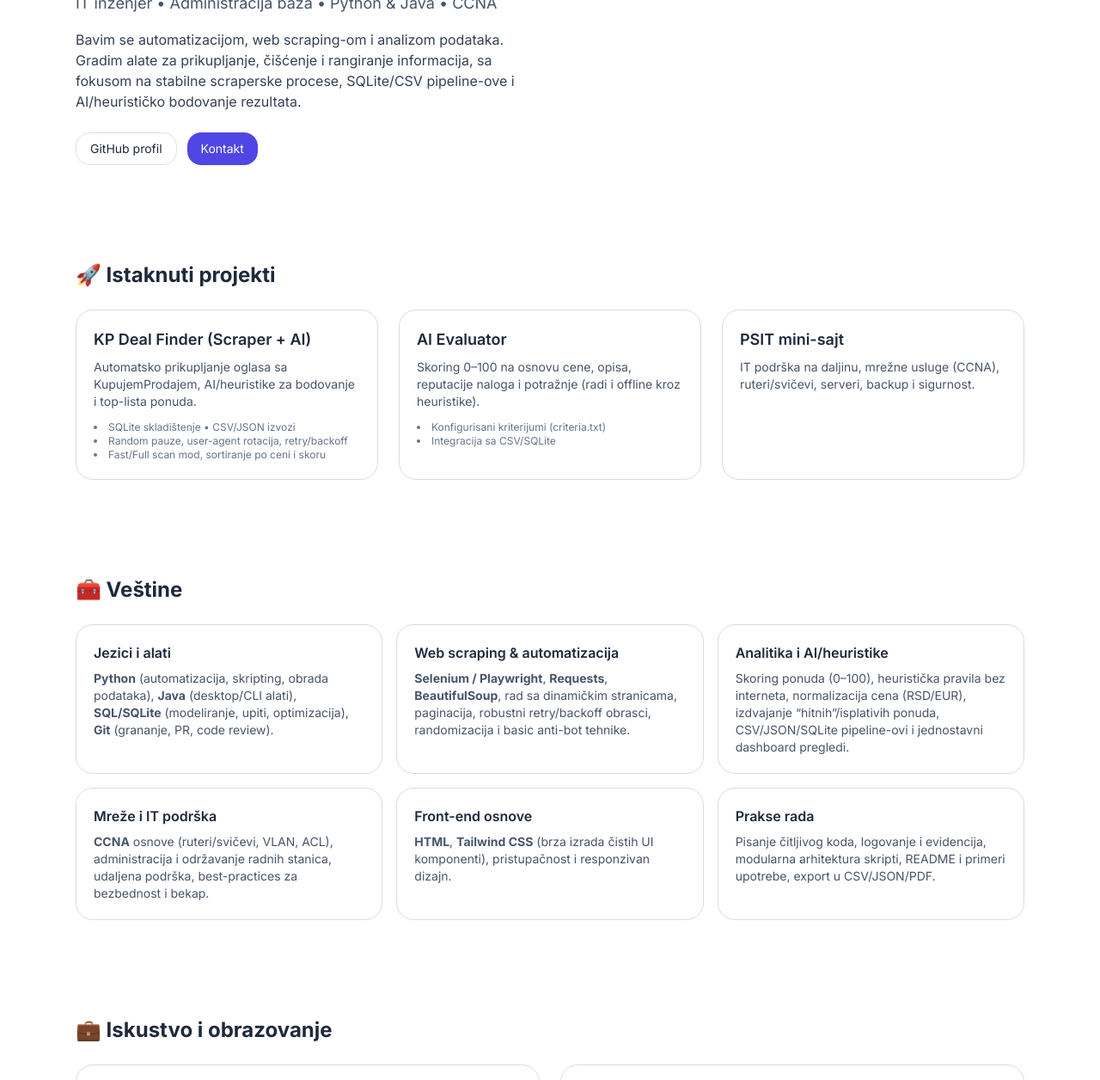
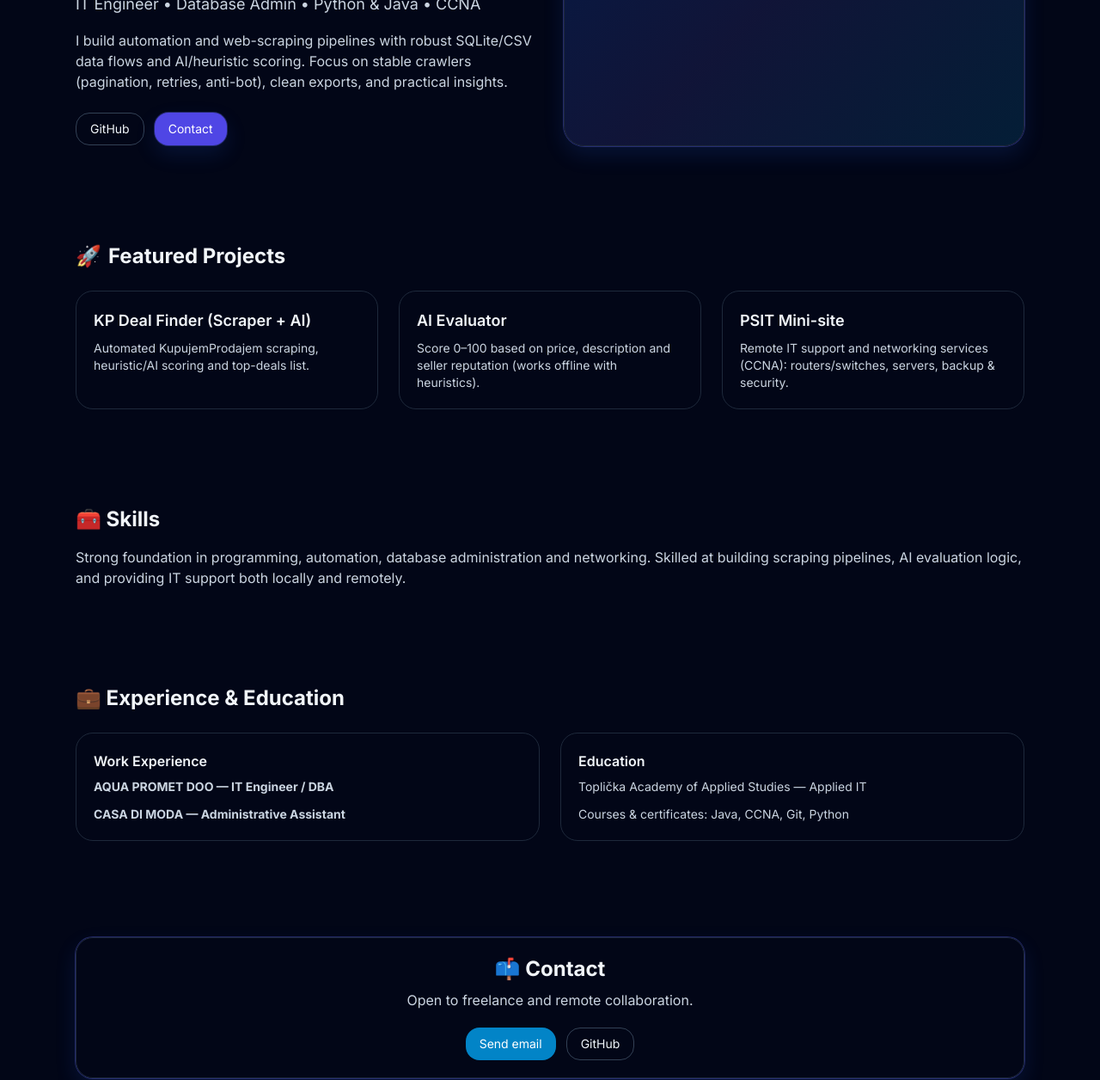
Before and after one commit to Neicle/neicle.github.io, a plain HTML site: page index.html in a window 1280 px wide. Shown: the part 179-1435 px from the top of the page at 86% size. Drawn offline with nearby package versions, Linux system fonts and the light colour scheme.

Commit message:
ui: EN/SR switch + blue accents

```diff
--- a/index.html
+++ b/index.html
@@ -1,33 +1,40 @@
 <!DOCTYPE html>
-<html lang="sr">
+<html lang="en">
 <head>
   <meta charset="utf-8" />
   <meta name="viewport" content="width=device-width, initial-scale=1" />
   <title>Nemanja Stojanović — Portfolio</title>
-  <meta name="description" content="Portfolio i projekti: web scraping, automatizacija, AI evaluacija oglasa, mreže (CCNA)." />
+  <meta name="description" content="Portfolio: web scraping, automation, AI heuristics, networking (CCNA)." />
   <link rel="preconnect" href="https://fonts.googleapis.com">
   <link rel="preconnect" href="https://fonts.gstatic.com" crossorigin>
   <link href="https://fonts.googleapis.com/css2?family=Inter:wght@300;400;500;600;700;800&display=swap" rel="stylesheet">
   <script src="https://cdn.tailwindcss.com"></script>
   <style>
-    :root { color-scheme: light dark; }
+    :root { color-scheme: dark light; }
     html { scroll-behavior: smooth; }
     body { font-family: Inter, system-ui, -apple-system, Segoe UI, Roboto, Ubuntu, Cantarell, Noto Sans, "Helvetica Neue", Arial; }
     .card { border-radius: 1.25rem; border: 1px solid rgba(100,116,139,.25); padding: 1.25rem; }
+    .ring-accent { box-shadow: 0 0 0 1px rgba(99,102,241,.35), 0 10px 25px rgba(37,99,235,.15); }
+    .grad-accent { background-image: linear-gradient(135deg, rgba(37,99,235,.2), rgba(99,102,241,.15) 40%, rgba(14,165,233,.15)); }
   </style>
 </head>
-<body class="bg-white text-slate-800 dark:bg-slate-950 dark:text-slate-100">
+<body class="bg-slate-950 text-slate-100">
   <!-- Header -->
-  <header class="sticky top-0 z-40 backdrop-blur border-b border-slate-200/60 dark:border-slate-800/60">
+  <header class="sticky top-0 z-40 backdrop-blur border-b border-slate-800/60 bg-slate-950/70">
     <div class="max-w-6xl mx-auto px-4 sm:px-6 py-3 flex items-center justify-between">
-      <a href="#" class="text-lg font-extrabold tracking-tight">NS<span class="text-indigo-500">·</span>Portfolio</a>
+      <a href="#" class="text-lg font-extrabold tracking-tight text-slate-100">
+        NS<span class="text-indigo-400">·</span><span class="text-sky-400">Portfolio</span>
+      </a>
       <nav class="hidden sm:flex gap-6 text-sm font-medium">
-        <a href="#projekti" class="hover:text-indigo-500">Projekti</a>
-        <a href="#vestine" class="hover:text-indigo-500">Veštine</a>
-        <a href="#iskustvo" class="hover:text-indigo-500">Iskustvo</a>
-        <a href="#kontakt" class="hover:text-indigo-500">Kontakt</a>
+        <a href="#projects" class="hover:text-sky-400" data-i18n="nav.projects">Projects</a>
+        <a href="#skills"   class="hover:text-sky-400" data-i18n="nav.skills">Skills</a>
+        <a href="#exp"      class="hover:text-sky-400" data-i18n="nav.experience">Experience</a>
+        <a href="#contact"  class="hover:text-sky-400" data-i18n="nav.contact">Contact</a>
       </nav>
-      <button id="themeToggle" class="rounded-2xl border border-slate-300/60 dark:border-slate-700 px-3 py-1 text-xs">Tema</button>
+      <div class="flex items-center gap-2">
+        <button id="langToggle" class="rounded-2xl border border-slate-700 px-3 py-1 text-xs hover:border-sky-500" aria-label="Language">EN</button>
+        <button id="themeToggle" class="rounded-2xl border border-slate-700 px-3 py-1 text-xs hover:border-sky-500" data-i18n="ui.theme">Theme</button>
+      </div>
     </div>
   </header>
 
@@ -35,167 +42,149 @@
   <section class="max-w-6xl mx-auto px-4 sm:px-6 py-14">
     <div class="grid md:grid-cols-2 gap-8 items-center">
       <div>
-        <h1 class="text-4xl md:text-5xl font-extrabold leading-tight tracking-tight">Nemanja Stojanović</h1>
-        <p class="mt-3 text-lg text-slate-600 dark:text-slate-300">IT inženjer • Administracija baza • Python & Java • CCNA</p>
-        <p class="mt-4 text-slate-700 dark:text-slate-300">
-          Bavim se automatizacijom, web scraping-om i analizom podataka. Gradim alate za prikupljanje, čišćenje i rangiranje informacija,
-          sa fokusom na stabilne scraperske procese, SQLite/CSV pipeline-ove i AI/heurističko bodovanje rezultata.
+        <h1 class="text-4xl md:text-5xl font-extrabold leading-tight tracking-tight">
+          Nemanja Stojanović
+        </h1>
+        <p class="mt-3 text-lg text-slate-300" data-i18n="hero.subtitle">
+          IT Engineer • Database Admin • Python & Java • CCNA
+        </p>
+        <p class="mt-4 text-slate-300" data-i18n="hero.text">
+          I build automation and web-scraping pipelines with robust SQLite/CSV data flows
+          and AI/heuristic scoring. Focus on stable crawlers (pagination, retries, anti-bot),
+          clean exports, and practical insights.
         </p>
         <div class="mt-6 flex flex-wrap gap-3">
-          <a href="https://github.com/Neicle" class="inline-flex items-center rounded-2xl border border-slate-300/70 dark:border-slate-700 px-4 py-2 text-sm hover:bg-slate-50 dark:hover:bg-slate-900">GitHub profil</a>
-          <a href="#kontakt" class="inline-flex items-center rounded-2xl bg-indigo-600 text-white px-4 py-2 text-sm hover:bg-indigo-500">Kontakt</a>
+          <a href="https://github.com/Neicle"
+             class="inline-flex items-center rounded-2xl border border-slate-700 px-4 py-2 text-sm hover:border-sky-500">
+            GitHub
+          </a>
+          <a href="#contact"
+             class="inline-flex items-center rounded-2xl bg-indigo-600 text-white px-4 py-2 text-sm hover:bg-indigo-500 ring-accent">
+            <span data-i18n="cta.contact">Contact</span>
+          </a>
         </div>
+      </div>
+      <div class="grad-accent rounded-3xl border border-slate-800 min-h-[240px] ring-accent"></div>
+    </div>
+  </section>
+
+  <!-- Projects -->
+  <section id="projects" class="max-w-6xl mx-auto px-4 sm:px-6 py-14">
+    <h2 class="text-2xl font-bold flex items-center gap-2">
+      <span>🚀</span><span data-i18n="projects.title">Featured Projects</span>
+    </h2>
+    <div class="mt-6 grid sm:grid-cols-2 lg:grid-cols-3 gap-6">
+      <article class="card hover:shadow-md transition-shadow border-slate-800">
+        <h3 class="font-semibold text-lg">KP Deal Finder (Scraper + AI)</h3>
+        <p class="mt-2 text-sm text-slate-300" data-i18n="projects.kp.text">
+          Automated KupujemProdajem scraping, heuristic/AI scoring and top-deals list.
+        </p>
+      </article>
+
+      <article class="card hover:shadow-md transition-shadow border-slate-800">
+        <h3 class="font-semibold text-lg">AI Evaluator</h3>
+        <p class="mt-2 text-sm text-slate-300" data-i18n="projects.ai.text">
+          Score 0–100 based on price, description and seller reputation (works offline with heuristics).
+        </p>
+      </article>
+
+      <article class="card hover:shadow-md transition-shadow border-slate-800">
+        <h3 class="font-semibold text-lg">PSIT Mini-site</h3>
+        <p class="mt-2 text-sm text-slate-300" data-i18n="projects.psit.text">
+          Remote IT support and networking services (CCNA): routers/switches, servers, backup & security.
+        </p>
+      </article>
+    </div>
+  </section>
+
+  <!-- Skills -->
+  <section id="skills" class="max-w-6xl mx-auto px-4 sm:px-6 py-14">
+    <h2 class="text-2xl font-bold" data-i18n="skills.title">🧰 Skills</h2>
+    <p class="mt-4 text-slate-300" data-i18n="skills.desc">
+      Strong foundation in programming, automation, database administration and networking.
+      Skilled at building scraping pipelines, AI evaluation logic, and providing IT support
+      both locally and remotely.
+    </p>
+  </section>
+
+  <!-- Experience -->
+  <section id="exp" class="max-w-6xl mx-auto px-4 sm:px-6 py-14">
+    <h2 class="text-2xl font-bold" data-i18n="exp.title">💼 Experience & Education</h2>
+    <div class="mt-6 grid md:grid-cols-2 gap-6">
+      <div class="card border-slate-800">
+        <h3 class="font-semibold" data-i18n="exp.work">Work Experience</h3>
+        <ul class="mt-2 text-sm text-slate-300 space-y-3">
+          <li><strong>AQUA PROMET DOO — IT Engineer / DBA</strong></li>
+          <li><strong>CASA DI MODA — Administrative Assistant</strong></li>
+        </ul>
+      </div>
+      <div class="card border-slate-800">
+        <h3 class="font-semibold" data-i18n="exp.edu">Education</h3>
+        <p class="mt-2 text-sm text-slate-300">Toplička Academy of Applied Studies — Applied IT</p>
+        <p class="mt-3 text-sm text-slate-300">Courses & certificates: Java, CCNA, Git, Python</p>
       </div>
     </div>
   </section>
 
-  <!-- Projekti -->
-  <section id="projekti" class="max-w-6xl mx-auto px-4 sm:px-6 py-14">
-    <h2 class="text-2xl font-bold flex items-center gap-2">🚀 Istaknuti projekti</h2>
-    <div class="mt-6 grid sm:grid-cols-2 lg:grid-cols-3 gap-6">
-      <article class="card hover:shadow-md transition-shadow">
-        <h3 class="font-semibold text-lg">KP Deal Finder (Scraper + AI)</h3>
-        <p class="mt-2 text-sm text-slate-600 dark:text-slate-300">Automatsko prikupljanje oglasa sa KupujemProdajem, AI/heuristike za bodovanje i top-lista ponuda.</p>
-        <ul class="mt-3 text-xs text-slate-500 list-disc list-inside">
-          <li>SQLite skladištenje • CSV/JSON izvozi</li>
-          <li>Random pauze, user-agent rotacija, retry/backoff</li>
-          <li>Fast/Full scan mod, sortiranje po ceni i skoru</li>
-        </ul>
-        <!-- <a href="LINK_DO_REPOA" class="mt-3 inline-block text-indigo-600 hover:text-indigo-500 text-sm">Repo</a> -->
-      </article>
-
-      <article class="card hover:shadow-md transition-shadow">
-        <h3 class="font-semibold text-lg">AI Evaluator</h3>
-        <p class="mt-2 text-sm text-slate-600 dark:text-slate-300">Skoring 0–100 na osnovu cene, opisa, reputacije naloga i potražnje (radi i offline kroz heuristike).</p>
-        <ul class="mt-3 text-xs text-slate-500 list-disc list-inside">
-          <li>Konfigurisani kriterijumi (criteria.txt)</li>
-          <li>Integracija sa CSV/SQLite</li>
-        </ul>
-      </article>
-
-      <article class="card hover:shadow-md transition-shadow">
-        <h3 class="font-semibold text-lg">PSIT mini-sajt</h3>
-        <p class="mt-2 text-sm text-slate-600 dark:text-slate-300">IT podrška na daljinu, mrežne usluge (CCNA), ruteri/svičevi, serveri, backup i sigurnost.</p>
-        <!-- <a href="LINK" class="mt-3 inline-block text-indigo-600 hover:text-indigo-500 text-sm">Pogledaj</a> -->
-      </article>
-    </div>
-  </section>
-
-  <!-- Veštine -->
-  <section id="vestine" class="max-w-6xl mx-auto px-4 sm:px-6 py-14">
-    <h2 class="text-2xl font-bold">🧰 Veštine</h2>
-
-    <div class="mt-6 grid sm:grid-cols-2 lg:grid-cols-3 gap-4">
-      <div class="card">
-        <h3 class="font-semibold">Jezici i alati</h3>
-        <p class="mt-2 text-sm text-slate-600 dark:text-slate-300">
-          <strong>Python</strong> (automatizacija, skripting, obrada podataka), <strong>Java</strong> (desktop/CLI alati),
-          <strong>SQL/SQLite</strong> (modeliranje, upiti, optimizacija), <strong>Git</strong> (grananje, PR, code review).
-        </p>
-      </div>
-
-      <div class="card">
-        <h3 class="font-semibold">Web scraping & automatizacija</h3>
-        <p class="mt-2 text-sm text-slate-600 dark:text-slate-300">
-          <strong>Selenium / Playwright</strong>, <strong>Requests</strong>, <strong>BeautifulSoup</strong>, rad sa dinamičkim stranicama,
-          paginacija, robustni retry/backoff obrasci, randomizacija i basic anti-bot tehnike.
-        </p>
-      </div>
-
-      <div class="card">
-        <h3 class="font-semibold">Analitika i AI/heuristike</h3>
-        <p class="mt-2 text-sm text-slate-600 dark:text-slate-300">
-          Skoring ponuda (0–100), heuristička pravila bez interneta, normalizacija cena (RSD/EUR), izdvajanje “hitnih”/isplativih ponuda,
-          CSV/JSON/SQLite pipeline-ovi i jednostavni dashboard pregledi.
-        </p>
-      </div>
-
-      <div class="card">
-        <h3 class="font-semibold">Mreže i IT podrška</h3>
-        <p class="mt-2 text-sm text-slate-600 dark:text-slate-300">
-          <strong>CCNA</strong> osnove (ruteri/svičevi, VLAN, ACL), administracija i održavanje radnih stanica, udaljena podrška,
-          best-practices za bezbednost i bekap.
-        </p>
-      </div>
-
-      <div class="card">
-        <h3 class="font-semibold">Front-end osnove</h3>
-        <p class="mt-2 text-sm text-slate-600 dark:text-slate-300">
-          <strong>HTML</strong>, <strong>Tailwind CSS</strong> (brza izrada čistih UI komponenti), pristupačnost i responzivan dizajn.
-        </p>
-      </div>
-
-      <div class="card">
-        <h3 class="font-semibold">Prakse rada</h3>
-        <p class="mt-2 text-sm text-slate-600 dark:text-slate-300">
-          Pisanje čitljivog koda, logovanje i evidencija, modularna arhitektura skripti, README i primeri upotrebe, export u CSV/JSON/PDF.
-        </p>
+  <!-- Contact -->
+  <section id="contact" class="max-w-6xl mx-auto px-4 sm:px-6 py-14">
+    <div class="card text-center border-slate-800 ring-accent">
+      <h2 class="text-2xl font-bold" data-i18n="contact.title">📫 Contact</h2>
+      <p class="mt-2 text-slate-300" data-i18n="contact.text">Open to freelance and remote collaboration.</p>
+      <div class="mt-5 flex justify-center gap-3">
+        <a href="mailto:nemanja.s.ja95@gmail.com"
+           class="inline-flex items-center rounded-2xl bg-sky-600 text-white px-4 py-2 text-sm hover:bg-sky-500">
+           <span data-i18n="cta.email">Send email</span>
+        </a>
+        <a href="https://github.com/Neicle"
+           class="inline-flex items-center rounded-2xl border border-slate-700 px-4 py-2 text-sm hover:border-sky-500">
+          GitHub
+        </a>
       </div>
     </div>
   </section>
 
-  <!-- Iskustvo -->
-  <section id="iskustvo" class="max-w-6xl mx-auto px-4 sm:px-6 py-14">
-    <h2 class="text-2xl font-bold">💼 Iskustvo i obrazovanje</h2>
-
-    <div class="mt-6 grid md:grid-cols-2 gap-6">
-      <div class="card">
-        <h3 class="font-semibold">Radno iskustvo</h3>
-        <ul class="mt-2 text-sm text-slate-600 dark:text-slate-300 space-y-3">
-          <li>
-            <strong>IT inženjer / DBA — AQUA PROMET DOO</strong><br/>
-            Održavanje i administracija baza podataka, izrada skripti za automatizaciju rutinskih zadataka,
-            praćenje performansi i sigurnosne procedure; podrška korisnicima i dokumentovanje procesa.
-          </li>
-          <li>
-            <strong>Administrativni asistent — CASA DI MODA</strong><br/>
-            Rad sa dokumentacijom i evidencijama, koordinacija internih procesa, ad-hoc IT podrška i poboljšanje operativnih tokova.
-          </li>
-        </ul>
-      </div>
-
-      <div class="card">
-        <h3 class="font-semibold">Obrazovanje</h3>
-        <p class="mt-2 text-sm text-slate-600 dark:text-slate-300">
-          <strong>Toplička akademija strukovnih studija</strong> — Primenjene informacione tehnologije
-        </p>
-        <p class="mt-3 text-sm text-slate-600 dark:text-slate-300">
-          Kursevi i sertifikati: <strong>Java</strong>, <strong>CCNA</strong>, <strong>Git</strong>, <strong>Python</strong>.
-        </p>
-      </div>
-    </div>
-  </section>
-
-  <!-- Kontakt -->
-  <section id="kontakt" class="max-w-6xl mx-auto px-4 sm:px-6 py-14">
-    <div class="card text-center">
-      <h2 class="text-2xl font-bold">📫 Kontakt</h2>
-      <p class="mt-2 text-slate-600 dark:text-slate-300">Otvoren sam za saradnju i freelance projekte.</p>
-      <div class="mt-5 flex justify-center gap-3">
-        <a href="mailto:nemanja.s.ja95@gmail.com" class="inline-flex items-center rounded-2xl bg-indigo-600 text-white px-4 py-2 text-sm hover:bg-indigo-500">Pošalji email</a>
-        <a href="https://github.com/Neicle" class="inline-flex items-center rounded-2xl border border-slate-300/70 dark:border-slate-700 px-4 py-2 text-sm hover:bg-slate-50 dark:hover:bg-slate-900">GitHub</a>
-      </div>
-    </div>
-  </section>
-
-  <footer class="py-10 text-center text-sm text-slate-500">
-    <p>&copy; <span id="year"></span> Nemanja Stojanović. Sva prava zadržana.</p>
+  <footer class="py-10 text-center text-sm text-slate-400">
+    <p>&copy; <span id="year"></span> Nemanja Stojanović. All rights reserved.</p>
   </footer>
 
   <script>
-    // footer godina
+    // footer year
     document.getElementById('year').textContent = new Date().getFullYear();
-    // tema
-    const toggle = document.getElementById('themeToggle');
-    function applyTheme(t){
-      document.documentElement.classList.toggle('dark', t === 'dark');
-      localStorage.setItem('theme', t);
+
+    // theme toggle
+    const themeBtn = document.getElementById('themeToggle');
+    function applyTheme(t){ document.documentElement.classList.toggle('light', t==='light'); localStorage.setItem('theme',t); }
+    const savedTheme = localStorage.getItem('theme') || 'dark';
+    applyTheme(savedTheme);
+    themeBtn.addEventListener('click', ()=>{
+      const next = document.documentElement.classList.contains('light') ? 'dark' : 'light';
+      applyTheme(next);
+    });
+
+    // simple i18n
+    const t = {
+      en: { "nav.projects":"Projects","nav.skills":"Skills","nav.experience":"Experience","nav.contact":"Contact","ui.theme":"Theme","hero.subtitle":"IT Engineer • Database Admin • Python & Java • CCNA","hero.text":"I build automation and web-scraping pipelines with robust SQLite/CSV data flows and AI/heuristic scoring. Focus on stable crawlers (pagination, retries, anti-bot), clean exports, and practical insights.","cta.contact":"Contact","projects.title":"Featured Projects","projects.kp.text":"Automated KupujemProdajem scraping, heuristic/AI scoring and top-deals list.","projects.ai.text":"Score 0–100 based on price, description and seller reputation (works offline with heuristics).","projects.psit.text":"Remote IT support and networking services (CCNA): routers/switches, servers, backup & security.","skills.title":"🧰 Skills","skills.desc":"Strong foundation in programming, automation, database administration and networking. Skilled at building scraping pipelines, AI evaluation logic, and providing IT support both locally and remotely.","exp.title":"💼 Experience & Education","exp.work":"Work Experience","exp.edu":"Education","contact.title":"📫 Contact","contact.text":"Open to freelance and remote collaboration.","cta.email":"Send email"},
+      sr: { "nav.projects":"Projekti","nav.skills":"Veštine","nav.experience":"Iskustvo","nav.contact":"Kontakt","ui.theme":"Tema","hero.subtitle":"IT inženjer • Administracija baza • Python & Java • CCNA","hero.text":"Bavim se automatizacijom i web-scrapingom sa stabilnim SQLite/CSV tokovima podataka i AI/heurističkim skoringom. Fokus na stabilne crawlere (paginacija, retry, anti-bot), čiste izvode i praktične uvide.","cta.contact":"Kontakt","projects.title":"Istaknuti projekti","projects.kp.text":"Automatsko prikupljanje sa KupujemProdajem, heurističko/AI bodovanje i lista top ponuda.","projects.ai.text":"Skor 0–100 na osnovu cene, opisa i reputacije prodavca (radi i offline preko heuristika).","projects.psit.text":"Udaljena IT podrška i mrežne usluge (CCNA): ruteri/svičevi, serveri, bekap i bezbednost.","skills.title":"🧰 Veštine","skills.desc":"Snažna osnova u programiranju, automatizaciji, administraciji baza i mrežama. Vešt u izradi scraping pipeline-ova, AI evaluacija i pružanju IT podrške lokalno i na daljinu.","exp.title":"💼 Iskustvo i obrazovanje","exp.work":"Radno iskustvo","exp.edu":"Obrazovanje","contact.title":"📫 Kontakt","contact.text":"Otvoren sam za freelance i remote saradnju.","cta.email":"Pošalji email"}
+    };
+
+    const langBtn = document.getElementById('langToggle');
+    function applyLang(l){
+      document.documentElement.lang = l;
+      localStorage.setItem('lang', l);
+      langBtn.textContent = (l === 'sr') ? 'SR' : 'EN';
+      document.querySelectorAll('[data-i18n]').forEach(el=>{
+        const key = el.getAttribute('data-i18n');
+        if (t[l] && t[l][key]) el.textContent = t[l][key];
+      });
+      if(l==='sr') document.querySelector('footer p').innerHTML = `&copy; <span id="year">${new Date().getFullYear()}</span> Nemanja Stojanović. Sva prava zadržana.`;
+      else document.querySelector('footer p').innerHTML = `&copy; <span id="year">${new Date().getFullYear()}</span> Nemanja Stojanović. All rights reserved.`;
     }
-    const saved = localStorage.getItem('theme');
-    applyTheme(saved || (window.matchMedia('(prefers-color-scheme: dark)').matches ? 'dark' : 'light'));
-    toggle.addEventListener('click', ()=>{
-      const next = document.documentElement.classList.contains('dark') ? 'light' : 'dark';
-      applyTheme(next);
+    const savedLang = localStorage.getItem('lang') || 'en';
+    applyLang(savedLang);
+    langBtn.addEventListener('click', ()=>{
+      const next = (localStorage.getItem('lang') || 'en') === 'en' ? 'sr' : 'en';
+      applyLang(next);
     });
   </script>
 </body>
```
